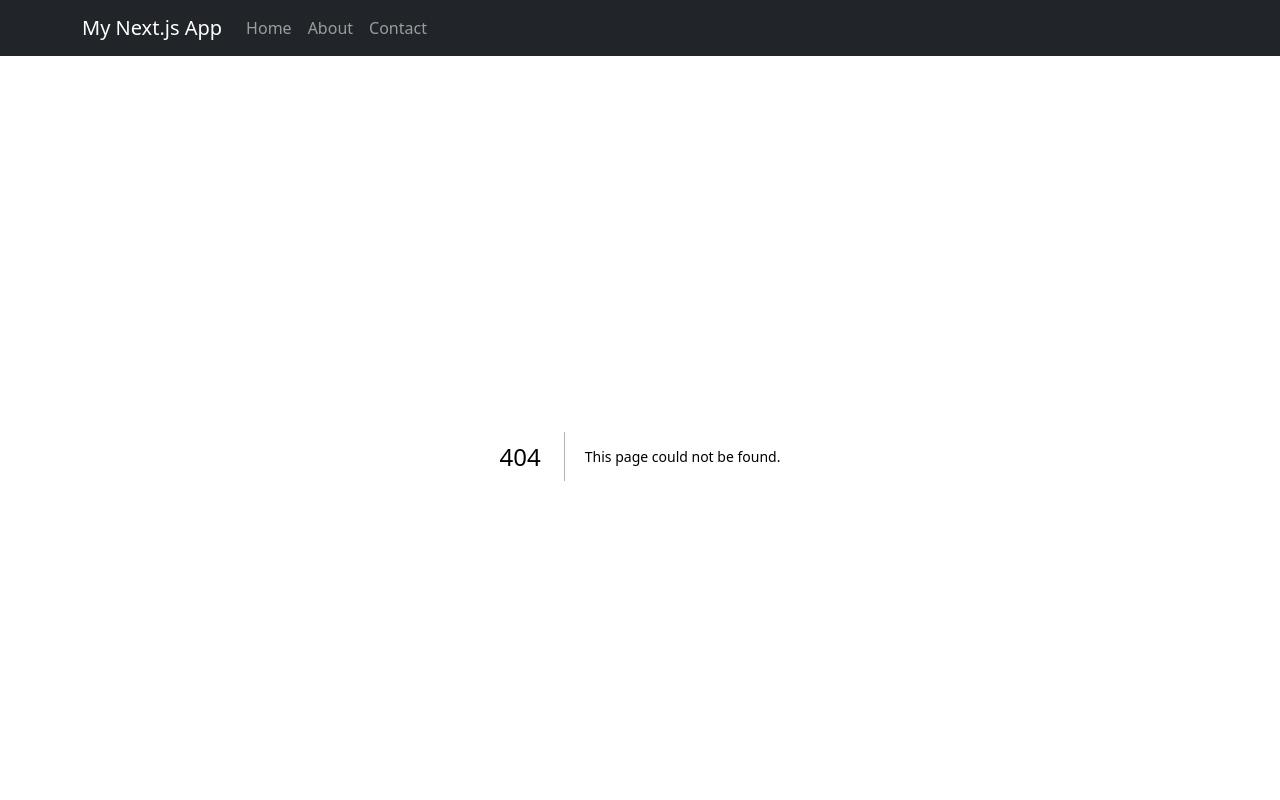
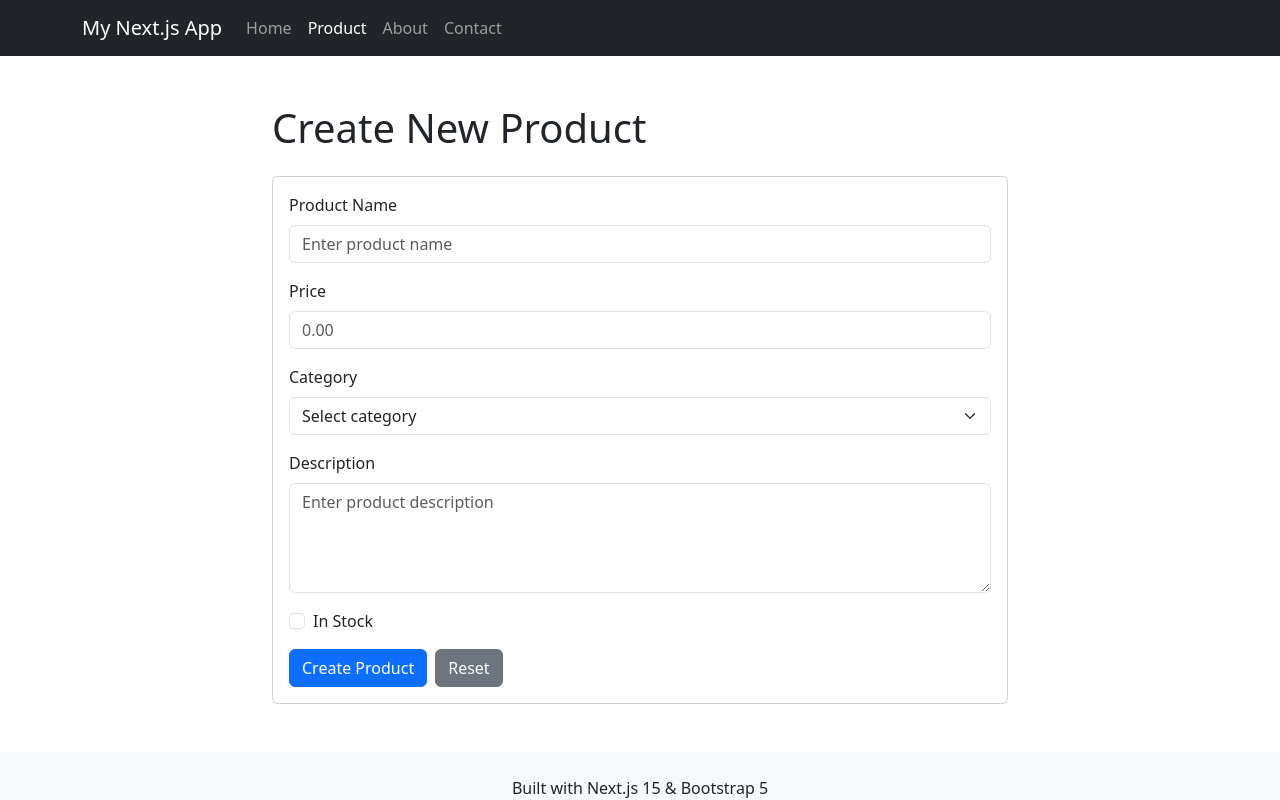
Before and after one commit to numvarn/nextjs-theme, a Next.js app: page /create/product in a window 1280 px wide. Before the commit this address had no page. Shown: the top 800 px of the page. Built offline with nearby package versions, Linux system fonts and the light colour scheme.

Commit message:
add product page

```diff
--- a/src/app/contact/page.tsx
+++ b/src/app/contact/page.tsx
@@ -6,7 +6,7 @@ export default function Contact() {
           <div className="text-center mb-5">
             <h1 className="display-4 mb-3">Contact Us</h1>
             <p className="lead">
-              We'd love to hear from you. Send us a message!
+              We&apos;d love to hear from you. Send us a message!
             </p>
           </div>
 
--- /dev/null
+++ b/src/app/create/product/page.tsx
@@ -0,0 +1,76 @@
+export default function CreateProduct() {
+  return (
+    <div className="container my-5">
+      <div className="row justify-content-center">
+        <div className="col-md-8">
+          <h1 className="mb-4">Create New Product</h1>
+
+          <div className="card">
+            <div className="card-body">
+              <form>
+                <div className="mb-3">
+                  <label htmlFor="productName" className="form-label">Product Name</label>
+                  <input
+                    type="text"
+                    className="form-control"
+                    id="productName"
+                    placeholder="Enter product name"
+                  />
+                </div>
+
+                <div className="mb-3">
+                  <label htmlFor="price" className="form-label">Price</label>
+                  <input
+                    type="number"
+                    className="form-control"
+                    id="price"
+                    placeholder="0.00"
+                  />
+                </div>
+
+                <div className="mb-3">
+                  <label htmlFor="category" className="form-label">Category</label>
+                  <select className="form-select" id="category">
+                    <option value="">Select category</option>
+                    <option value="electronics">Electronics</option>
+                    <option value="clothing">Clothing</option>
+                    <option value="food">Food</option>
+                    <option value="books">Books</option>
+                  </select>
+                </div>
+
+                <div className="mb-3">
+                  <label htmlFor="description" className="form-label">Description</label>
+                  <textarea
+                    className="form-control"
+                    id="description"
+                    rows={4}
+                    placeholder="Enter product description"
+                  ></textarea>
+                </div>
+
+                <div className="mb-3 form-check">
+                  <input
+                    type="checkbox"
+                    className="form-check-input"
+                    id="inStock"
+                  />
+                  <label className="form-check-label" htmlFor="inStock">
+                    In Stock
+                  </label>
+                </div>
+
+                <button type="submit" className="btn btn-primary">
+                  Create Product
+                </button>
+                <button type="reset" className="btn btn-secondary ms-2">
+                  Reset
+                </button>
+              </form>
+            </div>
+          </div>
+        </div>
+      </div>
+    </div>
+  );
+}
--- a/src/components/Navbar.tsx
+++ b/src/components/Navbar.tsx
@@ -2,9 +2,15 @@
 
 import Link from "next/link";
 import { usePathname } from "next/navigation";
+import { useEffect, useState } from "react";
 
 export default function Navbar() {
   const pathname = usePathname();
+  const [mounted, setMounted] = useState(false);
+
+  useEffect(() => {
+    setMounted(true);
+  }, []);
 
   return (
     <nav className="navbar navbar-expand-lg navbar-dark bg-dark">
@@ -16,13 +22,16 @@ export default function Navbar() {
         <div className="collapse navbar-collapse" id="navbarNav">
           <ul className="navbar-nav me-auto">
             <li className="nav-item">
-              <Link className={`nav-link ${pathname === "/" ? "active" : ""}`} href="/">Home</Link>
+              <Link className={`nav-link ${mounted && pathname === "/" ? "active" : ""}`} href="/">Home</Link>
             </li>
             <li className="nav-item">
-              <Link className={`nav-link ${pathname === "/about" ? "active" : ""}`} href="/about">About</Link>
+              <Link className={`nav-link ${mounted && pathname === "/create/product" ? "active" : ""}`} href="/create/product">Product</Link>
             </li>
             <li className="nav-item">
-              <Link className={`nav-link ${pathname === "/contact" ? "active" : ""}`} href="/contact">Contact</Link>
+              <Link className={`nav-link ${mounted && pathname === "/about" ? "active" : ""}`} href="/about">About</Link>
+            </li>
+            <li className="nav-item">
+              <Link className={`nav-link ${mounted && pathname === "/contact" ? "active" : ""}`} href="/contact">Contact</Link>
             </li>
           </ul>
         </div>
```
